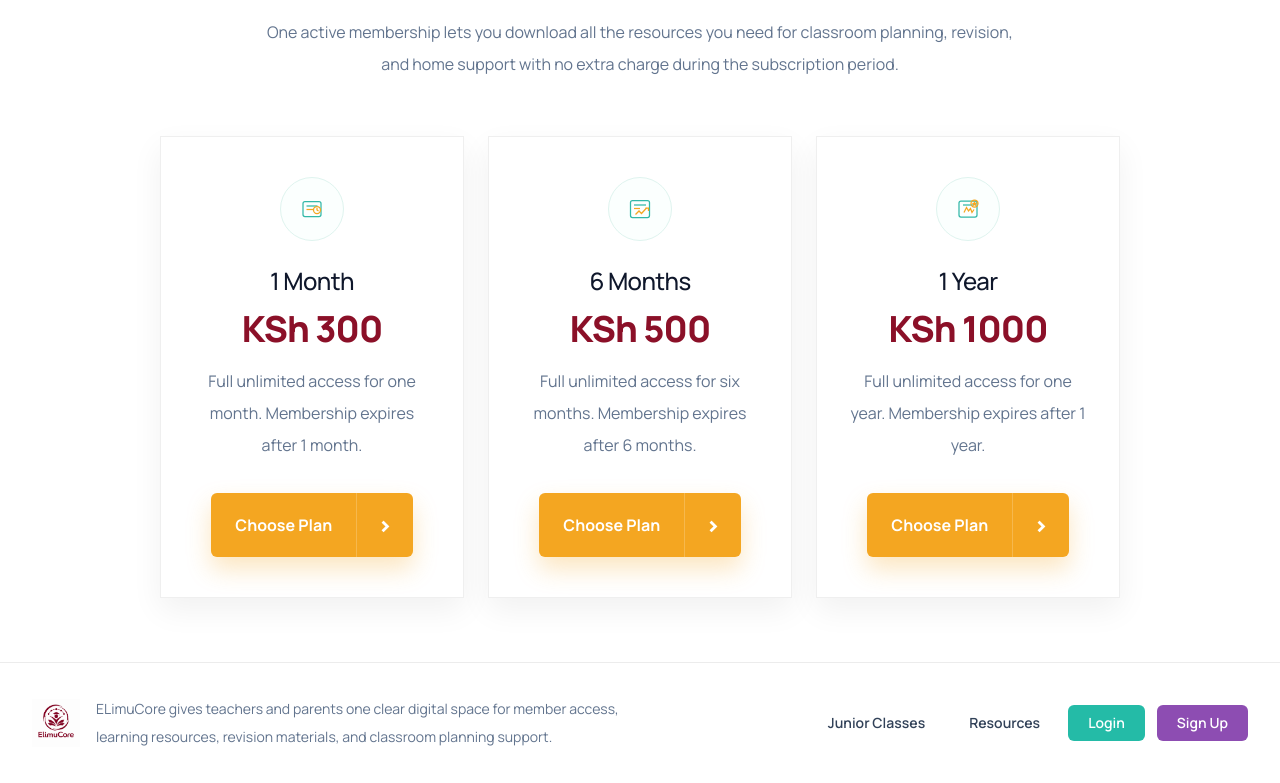
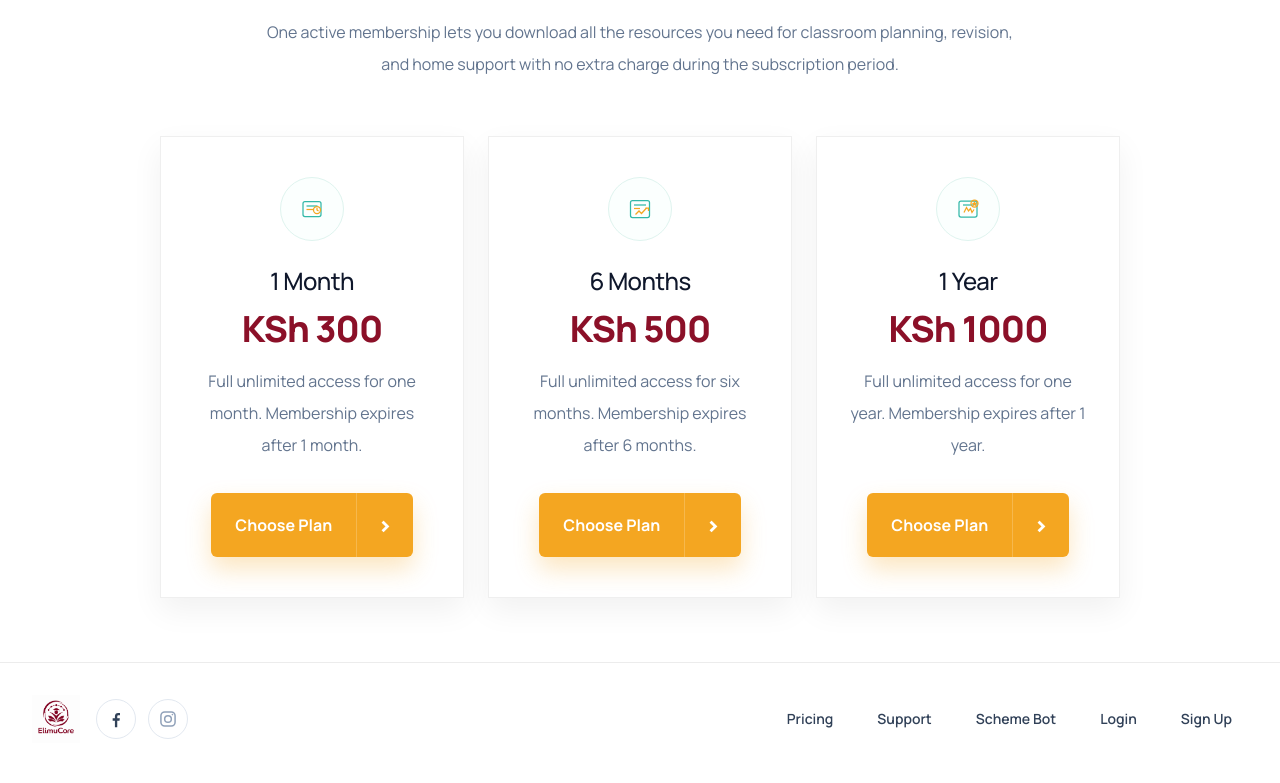
Before and after one commit to eriqck/ElimuCore, a Next.js app: page / in a window 1280 px wide. Shown: the part 1993-2776 px from the top of the page. Built offline with nearby package versions, Linux system fonts and the light colour scheme; no server answers; the database is empty.

Commit message:
Simplify site footer and add social icons

```diff
--- a/app/layout.tsx
+++ b/app/layout.tsx
@@ -1,6 +1,7 @@
 import type { Metadata } from "next";
 import { Fraunces, Manrope } from "next/font/google";
 import { FloatingChat } from "@/components/site/floating-chat";
+import { SiteFooter } from "@/components/site/site-footer";
 import { SiteHeader } from "@/components/site/site-header";
 import "./globals.css";
 
@@ -46,6 +47,7 @@ export default async function RootLayout({
       <body suppressHydrationWarning>
         <SiteHeader />
         {children}
+        <SiteFooter />
         <FloatingChat
           supportEmail={process.env.NEXT_PUBLIC_SUPPORT_EMAIL}
           supportWhatsapp={process.env.NEXT_PUBLIC_SUPPORT_WHATSAPP}
--- a/components/home/elimu-core-home.tsx
+++ b/components/home/elimu-core-home.tsx
@@ -1,6 +1,5 @@
 import Image from "next/image";
 import Link from "next/link";
-import logo from "@/assets/weblogo.png";
 import numbersArtwork from "@/assets/numbers.png";
 import { HeroGallery } from "@/components/home/hero-gallery";
 
@@ -293,54 +292,6 @@ export function ElimuCoreHome() {
         </section>
       </main>
 
-      <footer
-        id="footer"
-        className="border-t border-[#ececec] bg-white px-4 py-8 sm:px-6 lg:px-8"
-      >
-        <div className="mx-auto flex max-w-[1360px] flex-col gap-6 lg:flex-row lg:items-center lg:justify-between">
-          <div className="flex items-center gap-4">
-            <Image
-              src={logo}
-              alt="ELimuCore"
-              width={180}
-              height={58}
-              className="h-12 w-auto"
-            />
-            <p className="max-w-xl text-sm leading-7 text-slate-500">
-              ELimuCore gives teachers and parents one clear digital space for
-              member access, learning resources, revision materials, and
-              classroom planning support.
-            </p>
-          </div>
-
-          <div className="flex flex-wrap items-center gap-3">
-            <Link
-              href="/classes"
-              className="rounded-md px-4 py-2 text-sm font-semibold text-slate-700 transition hover:bg-[#8b1028] hover:text-white"
-            >
-              Junior Classes
-            </Link>
-            <Link
-              href="/resources"
-              className="rounded-md px-4 py-2 text-sm font-semibold text-slate-700 transition hover:bg-[#8b1028] hover:text-white"
-            >
-              Resources
-            </Link>
-            <Link
-              href="/login"
-              className="rounded-md bg-[#24bba7] px-5 py-2 text-sm font-semibold text-white transition hover:bg-[#179785]"
-            >
-              Login
-            </Link>
-            <Link
-              href="/signup"
-              className="rounded-md bg-[#8d4db2] px-5 py-2 text-sm font-semibold text-white transition hover:bg-[#7a3f9e]"
-            >
-              Sign Up
-            </Link>
-          </div>
-        </div>
-      </footer>
     </div>
   );
 }
--- /dev/null
+++ b/components/site/site-footer.tsx
@@ -0,0 +1,96 @@
+import Image from "next/image";
+import Link from "next/link";
+import logo from "@/assets/weblogo.png";
+
+const footerLinks = [
+  { label: "Pricing", href: "/#plans" },
+  { label: "Support", href: "/#how-to-use" },
+  { label: "Scheme Bot", href: "/scheme-bot" },
+  { label: "Login", href: "/login" },
+  { label: "Sign Up", href: "/signup" }
+] as const;
+
+function FacebookIcon() {
+  return (
+    <svg
+      viewBox="0 0 24 24"
+      fill="currentColor"
+      className="h-5 w-5"
+      aria-hidden="true"
+    >
+      <path d="M13.5 22v-8h2.7l.4-3h-3.1V9.1c0-.9.3-1.6 1.6-1.6H16.8V4.8c-.3 0-1.2-.1-2.3-.1-2.3 0-3.8 1.4-3.8 4.1V11H8v3h2.7v8h2.8Z" />
+    </svg>
+  );
+}
+
+function InstagramIcon() {
+  return (
+    <svg
+      viewBox="0 0 24 24"
+      fill="none"
+      stroke="currentColor"
+      strokeWidth="1.8"
+      strokeLinecap="round"
+      strokeLinejoin="round"
+      className="h-5 w-5"
+      aria-hidden="true"
+    >
+      <rect x="3.5" y="3.5" width="17" height="17" rx="4.5" />
+      <circle cx="12" cy="12" r="4" />
+      <circle cx="17.3" cy="6.7" r="1" fill="currentColor" stroke="none" />
+    </svg>
+  );
+}
+
+export function SiteFooter() {
+  return (
+    <footer
+      id="footer"
+      className="border-t border-[#ececec] bg-white px-4 py-8 sm:px-6 lg:px-8"
+    >
+      <div className="mx-auto flex max-w-[1360px] flex-col gap-6 lg:flex-row lg:items-center lg:justify-between">
+        <div className="flex flex-col gap-4 sm:flex-row sm:items-center">
+          <Image
+            src={logo}
+            alt="ELimuCore"
+            width={180}
+            height={58}
+            className="h-12 w-auto"
+          />
+
+          <div className="flex items-center gap-3">
+            <a
+              href="https://www.facebook.com/elimucoreh"
+              target="_blank"
+              rel="noreferrer"
+              aria-label="ELimuCore on Facebook"
+              className="inline-flex h-10 w-10 items-center justify-center rounded-full border border-slate-200 bg-white text-slate-700 transition hover:bg-[#25b24a] hover:text-white"
+            >
+              <FacebookIcon />
+            </a>
+
+            <span
+              aria-label="ELimuCore on Instagram"
+              title="Instagram link coming soon"
+              className="inline-flex h-10 w-10 cursor-default items-center justify-center rounded-full border border-slate-200 bg-white text-slate-400"
+            >
+              <InstagramIcon />
+            </span>
+          </div>
+        </div>
+
+        <div className="flex flex-wrap items-center gap-3">
+          {footerLinks.map((item) => (
+            <Link
+              key={item.label}
+              href={item.href}
+              className="rounded-md px-4 py-2 text-sm font-semibold text-slate-700 transition hover:bg-[#25b24a] hover:text-white"
+            >
+              {item.label}
+            </Link>
+          ))}
+        </div>
+      </div>
+    </footer>
+  );
+}
```
